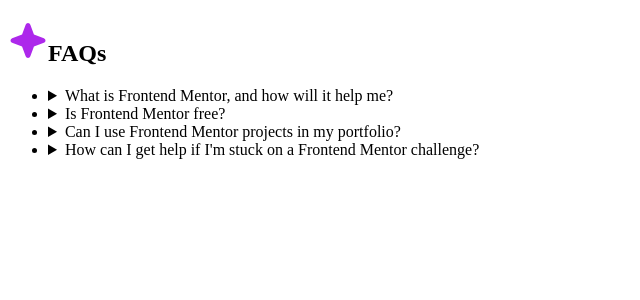
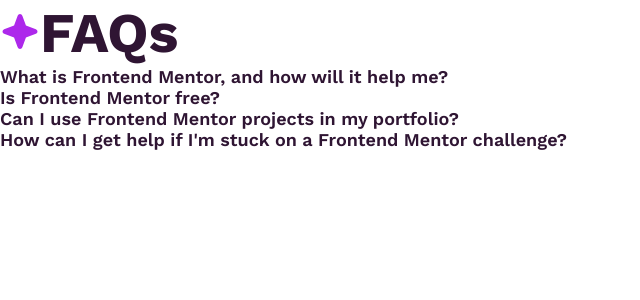
Before and after one commit to Arsalan2078/faq-accordion, a React (Vite) app: page / in a window 1280 px wide. Shown: the top 300 px of the page, without its empty margins (0-640 px from the left). Built offline with nearby package versions, Linux system fonts and the light colour scheme.

Commit message:
scss setup done

```diff
--- a/package.json
+++ b/package.json
@@ -11,7 +11,8 @@
   },
   "dependencies": {
     "react": "^19.1.1",
-    "react-dom": "^19.1.1"
+    "react-dom": "^19.1.1",
+    "sass": "^1.93.2"
   },
   "devDependencies": {
     "@eslint/js": "^9.36.0",
--- a/src/App.tsx
+++ b/src/App.tsx
@@ -2,7 +2,7 @@
 
 const App = () => {
   return (
-    <main className="app">
+    <main className="app text-preset--body">
       <div className="container">
         <FAQ />
       </div>
--- a/src/components/FAQ.tsx
+++ b/src/components/FAQ.tsx
@@ -1,61 +1,41 @@
+import FAQItem from "./FAQItem";
 import iconStar from "/images/icon-star.svg";
 
 const FAQ = () => {
   return (
     <div className="faq">
-      <h2 className="faq__heading">
+      <h2 className="faq__heading text-preset--display">
         <img src={iconStar} alt="" />
         FAQs
       </h2>
 
       <ul className="faq__accordion">
         <li>
-          <details className="faq__item">
-            <summary>What is Frontend Mentor, and how will it help me?</summary>
-            <p>
-              Frontend Mentor offers realistic coding challenges to help
-              developers improve their frontend coding skills with projects in
-              HTML, CSS, and JavaScript. It's suitable for all levels and ideal
-              for portfolio building.
-            </p>
-          </details>
+          <FAQItem
+            question="What is Frontend Mentor, and how will it help me?"
+            answer="Frontend Mentor offers realistic coding challenges to help developers improve their frontend coding skills with projects in HTML, CSS, and JavaScript. It's suitable for all levels and ideal for portfolio building."
+          />
         </li>
 
         <li>
-          <details className="faq__item">
-            <summary>Is Frontend Mentor free?</summary>
-            <p>
-              Yes, Frontend Mentor offers both free and premium coding
-              challenges, with the free option providing access to a range of
-              projects suitable for all skill levels.
-            </p>
-          </details>
+          <FAQItem
+            question="Is Frontend Mentor free?"
+            answer="Yes, Frontend Mentor offers both free and premium coding challenges, with the free option providing access to a range of projects suitable for all skill levels."
+          />
         </li>
 
         <li>
-          <details className="faq__item">
-            <summary>
-              Can I use Frontend Mentor projects in my portfolio?
-            </summary>
-            <p>
-              Yes, you can use projects completed on Frontend Mentor in your
-              portfolio. It's an excellent way to showcase your skills to
-              potential employers!
-            </p>
-          </details>
+          <FAQItem
+            question="Can I use Frontend Mentor projects in my portfolio?"
+            answer="Yes, you can use projects completed on Frontend Mentor in your portfolio. It's an excellent way to showcase your skills to potential employers!"
+          />
         </li>
 
         <li>
-          <details className="faq__item">
-            <summary>
-              How can I get help if I'm stuck on a Frontend Mentor challenge?
-            </summary>
-            <p>
-              The best place to get help is inside Frontend Mentor's Discord
-              community. There's a help channel where you can ask questions and
-              seek support from other community members.
-            </p>
-          </details>
+          <FAQItem
+            question="How can I get help if I'm stuck on a Frontend Mentor challenge?"
+            answer="The best place to get help is inside Frontend Mentor's Discord community. There's a help channel where you can ask questions and seek support from other community members."
+          />
         </li>
       </ul>
     </div>
--- /dev/null
+++ b/src/components/FAQItem.tsx
@@ -0,0 +1,16 @@
+const FAQItem = ({
+  question,
+  answer,
+}: {
+  question: string;
+  answer: string;
+}) => {
+  return (
+    <details className="faq__item">
+      <summary className="text-preset--title">{question}</summary>
+      <p>{answer}</p>
+    </details>
+  );
+};
+
+export default FAQItem;
--- a/src/main.tsx
+++ b/src/main.tsx
@@ -1,5 +1,6 @@
 import { StrictMode } from "react";
 import { createRoot } from "react-dom/client";
+import "./scss/index.scss";
 import App from "./App.tsx";
 
 createRoot(document.getElementById("root")!).render(
--- /dev/null
+++ b/src/scss/base/_font-faces.scss
@@ -0,0 +1,26 @@
+@font-face {
+  font-display: swap;
+  font-family: "Work Sans";
+  font-style: normal;
+  font-weight: 400;
+  src: local("Work Sans"),
+    url("/fonts/static/WorkSans-Regular.ttf") format("truetype");
+}
+
+@font-face {
+  font-display: swap;
+  font-family: "Work Sans";
+  font-style: normal;
+  font-weight: 600;
+  src: local("Work Sans"),
+    url("/fonts/static/WorkSans-SemiBold.ttf") format("truetype");
+}
+
+@font-face {
+  font-display: swap;
+  font-family: "Work Sans";
+  font-style: normal;
+  font-weight: 700;
+  src: local("Work Sans"),
+    url("/fonts/static/WorkSans-Bold.ttf") format("truetype");
+}
--- /dev/null
+++ b/src/scss/base/_reset.scss
@@ -0,0 +1,121 @@
+/***
+    The new CSS reset - version 1.11.3 (last updated 25.08.2024)
+    GitHub page: https://github.com/elad2412/the-new-css-reset
+***/
+
+/*
+    Remove all the styles of the "User-Agent-Stylesheet", except for the 'display' property
+    - The "symbol *" part is to solve Firefox SVG sprite bug
+    - The "html" element is excluded, otherwise a bug in Chrome breaks the CSS hyphens property (https://github.com/elad2412/the-new-css-reset/issues/36)
+ */
+*:where(
+    :not(html, iframe, canvas, img, svg, video, audio):not(svg *, symbol *)
+  ) {
+  all: unset;
+  display: revert;
+}
+
+/* Preferred box-sizing value */
+*,
+*::before,
+*::after {
+  box-sizing: border-box;
+}
+
+/* Fix mobile Safari increase font-size on landscape mode */
+html {
+  -moz-text-size-adjust: none;
+  -webkit-text-size-adjust: none;
+  text-size-adjust: none;
+}
+
+/* Reapply the pointer cursor for anchor tags */
+a,
+button {
+  cursor: revert;
+}
+
+/* Remove list styles (bullets/numbers) */
+ol,
+ul,
+menu,
+summary {
+  list-style: none;
+}
+
+/* Firefox: solve issue where nested ordered lists continue numbering from parent (https://bugzilla.mozilla.org/show_bug.cgi?id=1881517) */
+ol {
+  counter-reset: revert;
+}
+
+/* For images to not be able to exceed their container */
+img {
+  max-inline-size: 100%;
+  max-block-size: 100%;
+}
+
+/* removes spacing between cells in tables */
+table {
+  border-collapse: collapse;
+}
+
+/* Safari - solving issue when using user-select:none on the <body> text input doesn't working */
+input,
+textarea {
+  -webkit-user-select: auto;
+}
+
+/* revert the 'white-space' property for textarea elements on Safari */
+textarea {
+  white-space: revert;
+}
+
+/* minimum style to allow to style meter element */
+meter {
+  -webkit-appearance: revert;
+  appearance: revert;
+}
+
+/* preformatted text - use only for this feature */
+:where(pre) {
+  all: revert;
+  box-sizing: border-box;
+}
+
+/* reset default text opacity of input placeholder */
+::placeholder {
+  color: unset;
+}
+
+/* fix the feature of 'hidden' attribute.
+   display:revert; revert to element instead of attribute */
+:where([hidden]) {
+  display: none;
+}
+
+/* revert for bug in Chromium browsers
+   - fix for the content editable attribute will work properly.
+   - webkit-user-select: auto; added for Safari in case of using user-select:none on wrapper element*/
+:where([contenteditable]:not([contenteditable="false"])) {
+  -moz-user-modify: read-write;
+  -webkit-user-modify: read-write;
+  overflow-wrap: break-word;
+  -webkit-line-break: after-white-space;
+  -webkit-user-select: auto;
+}
+
+/* apply back the draggable feature - exist only in Chromium and Safari */
+:where([draggable="true"]) {
+  -webkit-user-drag: element;
+}
+
+/* Revert Modal native behavior */
+:where(dialog:modal) {
+  all: revert;
+  box-sizing: border-box;
+}
+
+/* Remove details summary webkit styles */
+::-webkit-details-marker {
+  display: none;
+}
--- /dev/null
+++ b/src/scss/base/_root.scss
@@ -0,0 +1,25 @@
+:root {
+  // colors
+  --c-white: hsl(0, 0%, 100%);
+  --c-light-pink: hsl(275, 100%, 97%);
+  --c-grayish-purple: hsl(292, 16%, 49%);
+  --c-dark-purple: hsl(292, 42%, 14%);
+
+  --text-color-display: var(--c-dark-purple);
+  --text-color-title: var(--c-dark-purple);
+  --text-color-body: var(--c-grayish-purple);
+
+  // fonts
+  --ff-work-sans: "Work Sans", sans-serif;
+  --fw-regular: 400;
+  --fw-semibold: 600;
+  --fw-bold: 700;
+  --fs-display: clamp(2rem, 0.191rem + 8.824cqw, 3.5rem);
+  --fs-title: clamp(1rem, 0.849rem + 0.735cqw, 1.125rem);
+  --fs-body: clamp(0.875rem, 0.724rem + 0.735vw, 1rem);
+  --lh-150: 1.5;
+
+  // root styles
+  color-scheme: light;
+  font-size: 16px;
+}
--- /dev/null
+++ b/src/scss/base/_typography.scss
@@ -0,0 +1,28 @@
+.text-preset {
+  font-family: var(--ff-work-sans);
+  letter-spacing: 0;
+
+  &--display {
+    @extend .text-preset;
+    font-size: var(--fs-display);
+    font-weight: var(--fw-bold);
+    line-height: normal;
+    color: var(--text-color-display);
+  }
+
+  &--title {
+    @extend .text-preset;
+    font-size: var(--fs-title);
+    font-weight: var(--fw-semibold);
+    line-height: normal;
+    color: var(--text-color-title);
+  }
+
+  &--body {
+    @extend .text-preset;
+    font-size: var(--fs-body);
+    font-weight: var(--fw-regular);
+    line-height: var(--lh-150);
+    color: var(--text-color-body);
+  }
+}
--- /dev/null
+++ b/src/scss/base/_z-index.scss
@@ -0,0 +1,4 @@
+@forward "./reset";
+@forward "./font-faces";
+@forward "./root";
+@forward "./typography";
--- /dev/null
+++ b/src/scss/index.scss
@@ -0,0 +1 @@
+@use "./base/z-index" as base;
```
Also changed, not shown: 1 other file (tests, documents, lock files or other folders).
